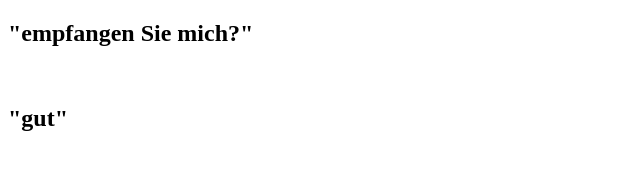
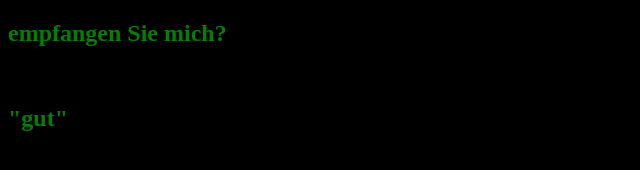
Before and after one commit to Levida4/bayrambrothers, a plain HTML site: page index.html in a window 1280 px wide. Shown: the whole page, without its empty margins (0-640 px from the left). Drawn offline with Linux system fonts and the light colour scheme.

Commit message:
change bg color to black

```diff
--- a/index.html
+++ b/index.html
@@ -5,9 +5,11 @@
     <meta name="viewport" content="width=device-width, initial-scale=1.0">
     <title>Document</title>
 </head>
-<body>
-    <h2>"empfangen Sie mich?"</h2>
+<body bgcolor ="black">
+
+    <font color="green"><h2>empfangen Sie mich?</h2>
     <br>
-    <h2>"gut"</h2>
+    <h2>"gut"</h2></font>
+    <br>
 </body>
 </html>
```
